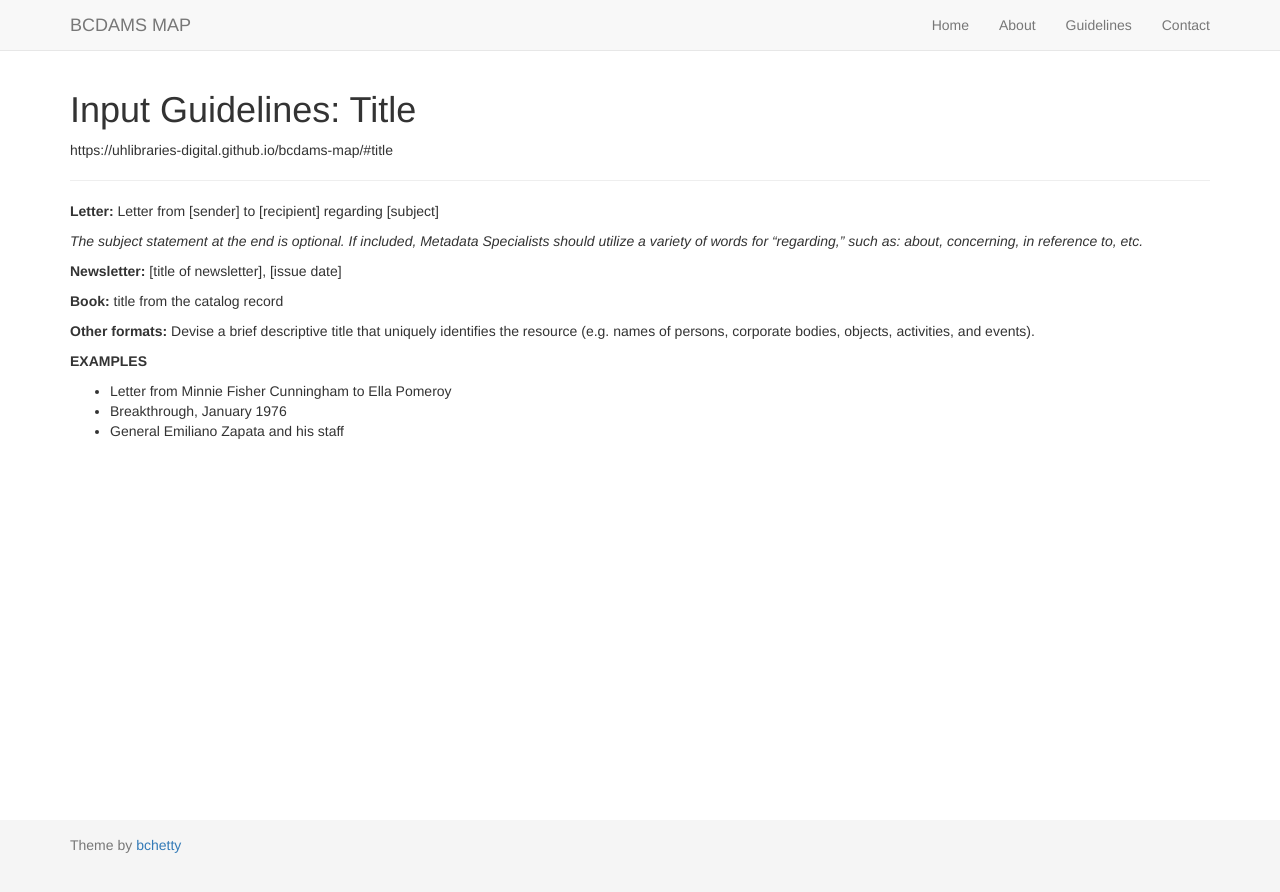
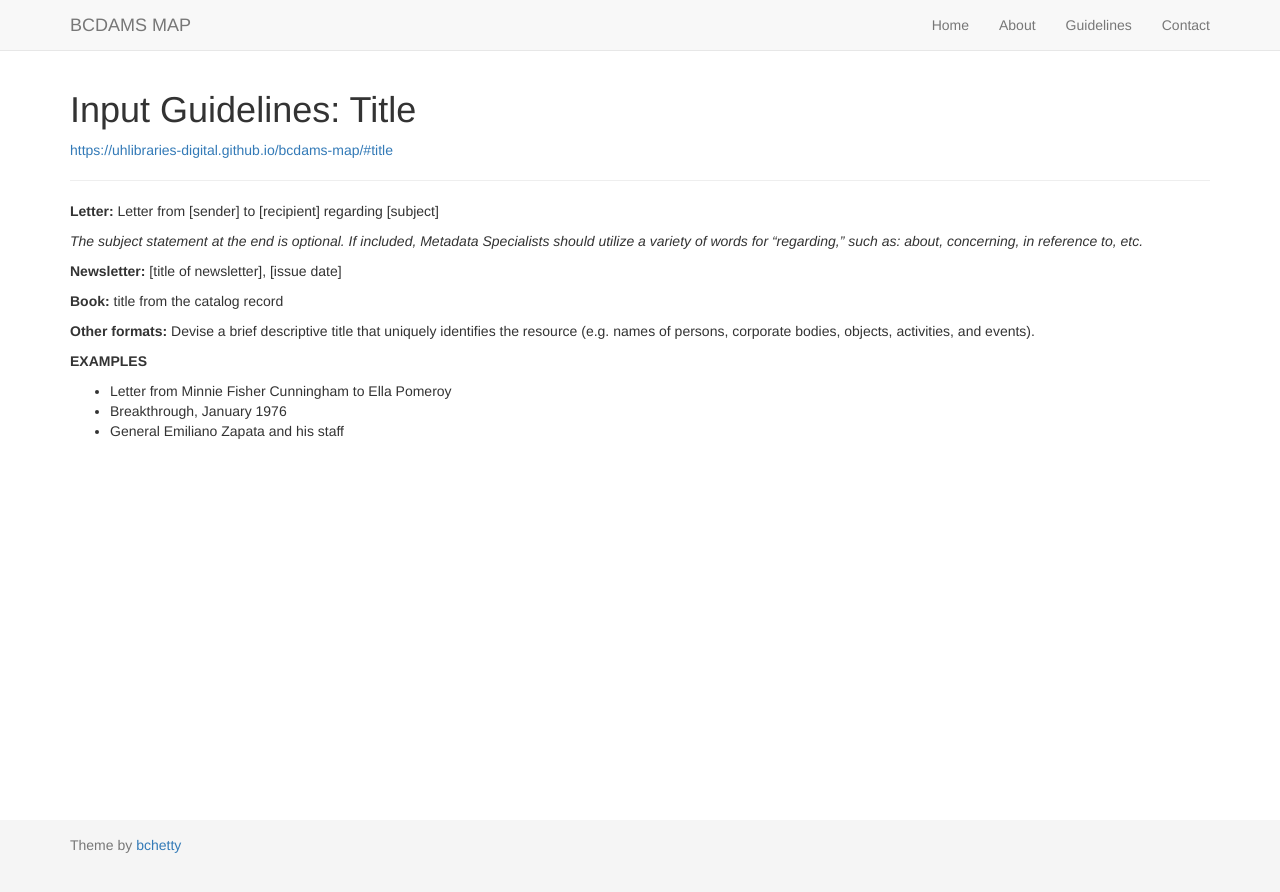
Before and after one commit to uhlibraries-digital/bcdams-map, a Jekyll site: the page built from guidelines/title.md, in a window 1280 px wide. Shown: the top 892 px of the page. Built offline with Jekyll 4.4.1, drawn with Linux system fonts in a browser that asks for light colours; nearby versions of some CDN libraries.

Commit message:
fix uri link

```diff
--- a/guidelines/title.md
+++ b/guidelines/title.md
@@ -8,7 +8,7 @@ comments: false
 {% assign element = site.data.dptf[page.field] %}
 
 # Input Guidelines: {{ element.label }}
-{{ element.uri }}
+<{{ element.uri }}>
 
 ---
 
```
